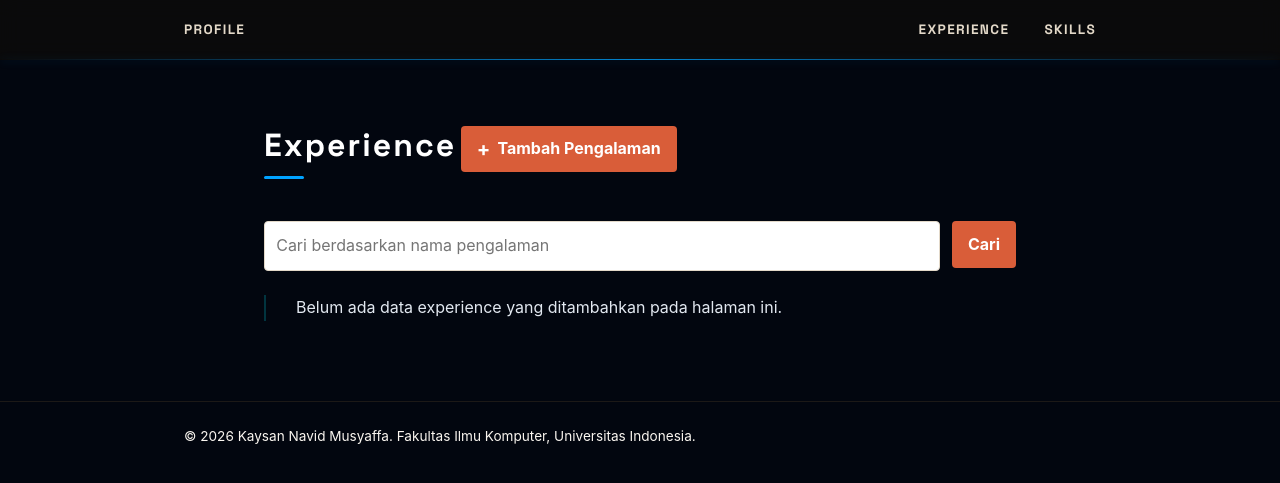
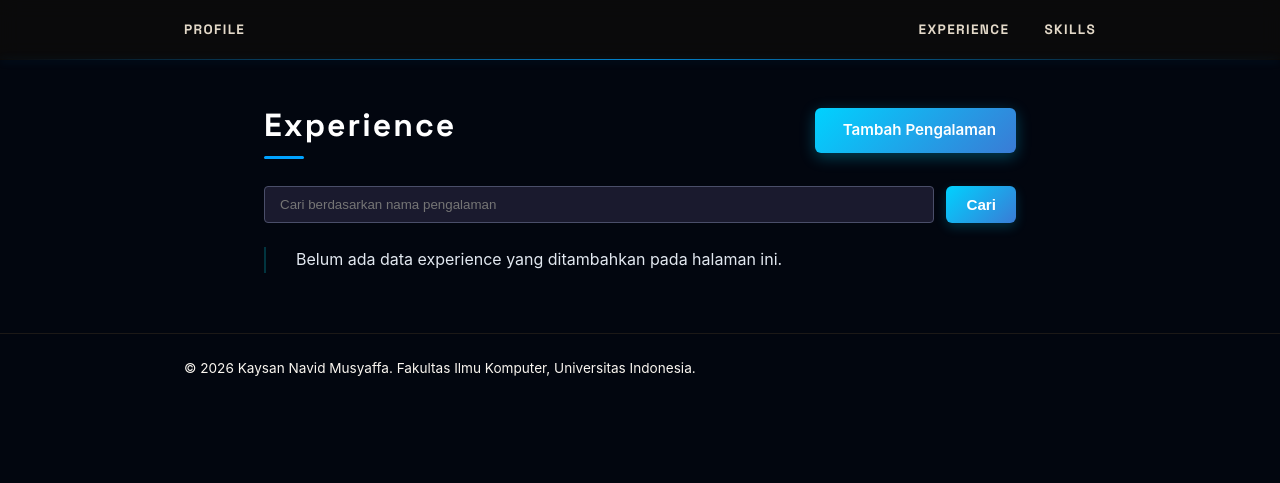
Before and after one commit to nalkq/myportofolio, a Django app: page /experience/ in a window 1280 px wide. Shown: the top 483 px of the page. Run offline with Django 5.2, Linux system fonts and the light colour scheme; data that the repository does not hold is empty.

Commit message:
refactor: change add, search, and search input button, and fix section position issue

```diff
--- a/static/css/style.css
+++ b/static/css/style.css
@@ -348,7 +348,8 @@ html {
 }
 
 .experience-section {
-    padding: 60px 20px;
+    padding-top: 100px;
+    padding-bottom: 40px;
     background-color: #02060f;
     color: #e2e8f0;
 }
@@ -359,8 +360,11 @@ html {
 }
 
 .section-header {
-    margin-bottom: 40px;
-    padding-top: 60px;
+    display: flex;
+    justify-content: space-between;
+    align-items: center;
+    width: 100%;
+    margin-bottom: 25px;
 }
 
 .section-title {
@@ -615,14 +619,12 @@ html {
 }
 
 .experience-search__input {
-    width: 100%;
-    min-width: 0;
-    padding: 0.7rem;
-    border: 1px solid var(--line);
-    border-radius: var(--radius);
-    background: #fff;
-    color: var(--ink);
-    font: inherit;
+    flex: 1;
+    padding: 10px 15px;
+    border-radius: 4px;
+    border: 1px solid var(--border-color, #4a4e69);
+    background: var(--bg-secondary, #1a1a2e);
+    color: var(--text-primary, #ffffff);
 }
 
 .experience-search__input:focus {
@@ -745,7 +747,9 @@ html {
     }
 
     .experience-search {
-        flex-direction: column;
+        display: flex;
+        gap: 10px;
+        margin-bottom: 30px;
     }
 
     .experience-search .button {
@@ -774,7 +778,8 @@ html {
 }
 
 .skill-section {
-    padding: 40px 0;
+    padding-top: 100px; /* Memberikan ruang kosong di bawah navbar */
+    padding-bottom: 40px;
 }
 
 .skill-grid {
@@ -911,3 +916,66 @@ html {
     cursor: pointer;
     transform: scale(1.1);
 }
+
+.add-btn {
+    background: linear-gradient(135deg, #00d2ff 0%, #3a7bd5 100%);
+    color: #ffffff;
+    border: none;
+    padding: 10px 20px;
+    border-radius: 6px;
+    font-weight: 600;
+    font-size: 0.95rem;
+    display: inline-flex;
+    align-items: center;
+    gap: 8px;
+    box-shadow: 0 4px 15px rgba(0, 210, 255, 0.3);
+    transition: all 0.3s ease;
+    text-decoration: none;
+}
+
+.add-btn:hover {
+    transform: translateY(-2px);
+    box-shadow: 0 6px 20px rgba(0, 210, 255, 0.5);
+    color: #ffffff;
+}
+
+/* Tombol Cari dengan tema Cyber / Neon Outline */
+.search-btn {
+    background: linear-gradient(135deg, #00d2ff 0%, #3a7bd5 100%);
+    color: #ffffff;
+    border: none;
+    padding: 10px 20px;
+    border-radius: 6px;
+    font-weight: 600;
+    font-size: 0.95rem;
+    cursor: pointer;
+    transition: all 0.3s ease;
+    box-shadow: 0 4px 12px rgba(0, 210, 255, 0.2);
+}
+
+.search-btn:hover {
+    transform: translateY(-2px);
+    box-shadow: 0 6px 20px rgba(0, 210, 255, 0.5);
+    color: #ffffff;
+}
+
+/* Container untuk pesan kosong (Empty State) yang merentang selebar grid */
+.skill-empty {
+    grid-column: 1 / -1;
+    text-align: center;
+    padding: 40px 0;
+}
+
+/* Container untuk tombol aksi di halaman Form (Add/Edit) */
+.form-actions {
+    margin-top: 30px;
+    display: flex;
+    gap: 15px;
+    align-items: center;
+}
+
+/* Styling untuk ikon plus pada tombol tambah skill */
+.skill-add-icon {
+    font-size: 1.1rem;
+    font-weight: bold;
+}
--- a/templates/experience.html
+++ b/templates/experience.html
@@ -7,8 +7,8 @@
                 <header class="section-header">
                     <h2 class="section-title">Experience</h2>
 
-                    <a href="{% url 'main:create_experience' %}" class="button experience-add-button">
-                        <span aria-hidden="true">+</span>
+                    <a href="{% url 'main:create_experience' %}" class="add-btn">
+                        <span aria-hidden="true"></span>
                         Tambah Pengalaman
                     </a>
                 </header>
@@ -20,7 +20,7 @@
                            placeholder="Cari berdasarkan nama pengalaman"
                            class="experience-search__input"
                            aria-label="Cari berdasarkan nama pengalaman">
-                    <button type="submit" class="button">Cari</button>
+                    <button type="submit" class="search-btn">Cari</button>
                 </form>
 
                 <div class="cyber-timeline">
@@ -39,10 +39,10 @@
                             <h3 class="role-title">{{ log.title }} <span class="company">@ {{ log.company }}</span></h3>
 
                             <div class="log-details">
-                                {{ log.description|safe }}
+                                {{ log.description }}
                             </div>
 
-                            <div class="experience-actions" style="margin-top: 15px;">
+                            <div class="experience-actions">
                                 <a href="{% url 'main:edit_experience' log.pk %}" class="skill-action-btn edit">
                                     Edit
                                 </a>
```
Also changed, not shown: templates/edit_skill.html (+4 -4 lines), templates/skill_form.html (+5 -7 lines), templates/skills.html (+4 -4 lines).
